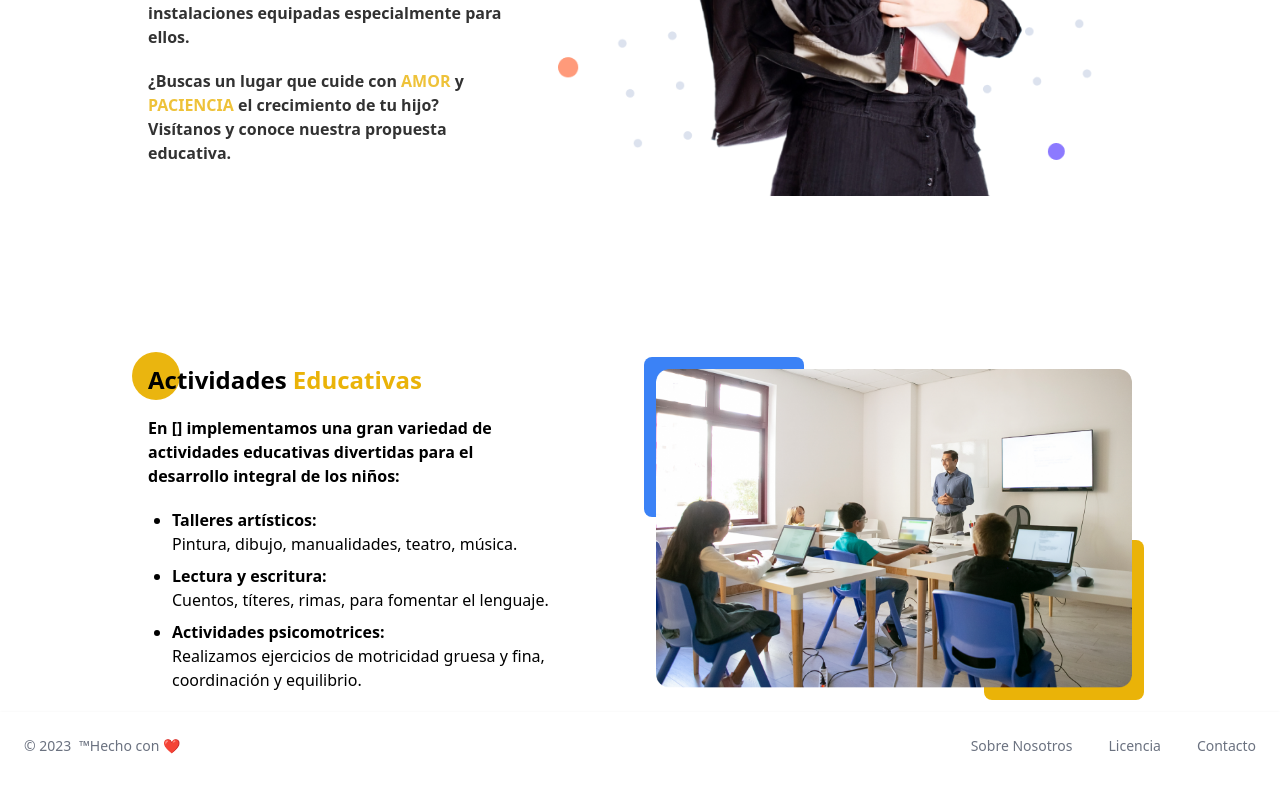
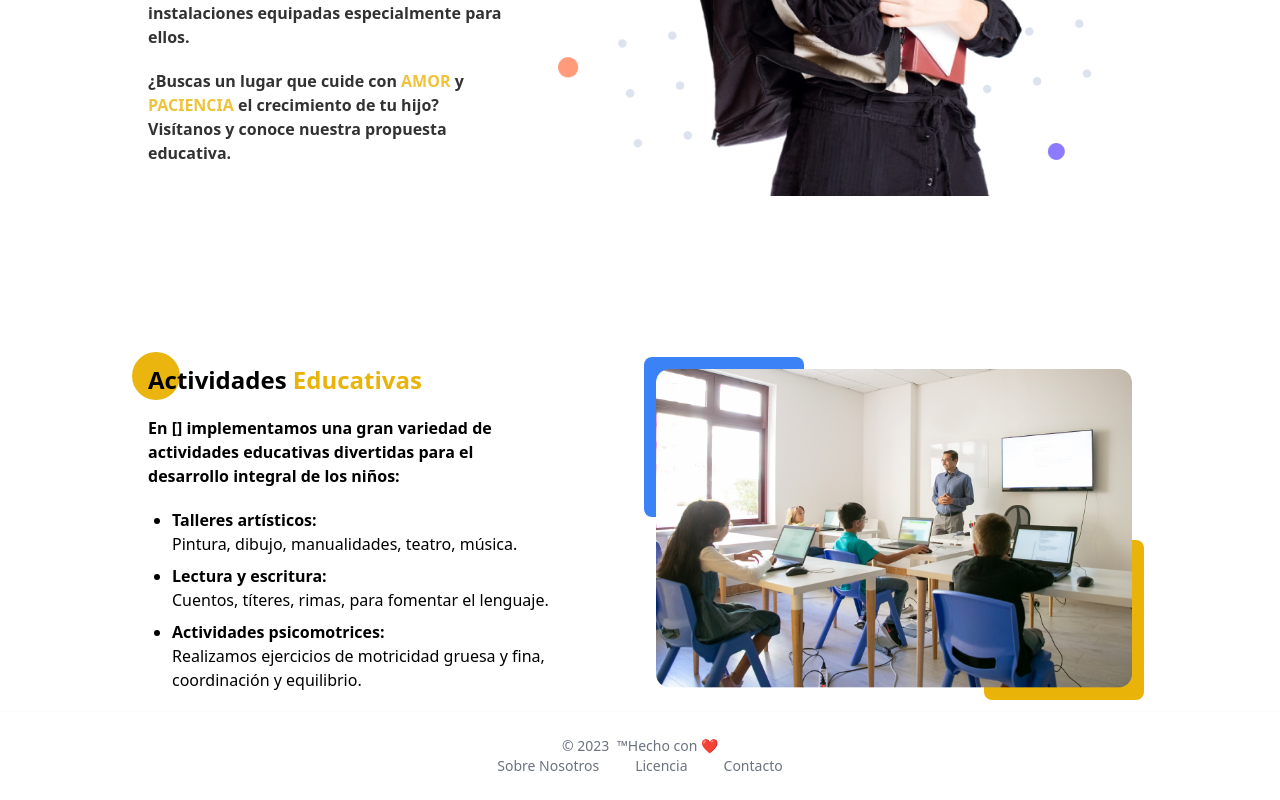
Before and after one commit to wolfsoul01/Frontend-Guarder-a-, a React (Vite) app: page / in a window 1280 px wide. Shown: the part 1384-2184 px from the top of the page. Built offline with nearby package versions, Linux system fonts and the light colour scheme.

Commit message:
Soluton bug responsi footer in big scream

```diff
--- a/src/components/Footer.jsx
+++ b/src/components/Footer.jsx
@@ -1,25 +1,16 @@
+import { Footer } from 'flowbite-react'
 
-import { Footer } from 'flowbite-react';
-
-export default function DefaultFooter() {
+export default function DefaultFooter () {
   return (
     <Footer container className='rounded-none '>
-      <Footer.Copyright
-        by=" ™Hecho con ❤️ "
-        href="#"
-        year={2023}
-      />
-      <Footer.LinkGroup className='flex gap-x-3'>
-        <Footer.Link href="#">
-          Sobre Nosotros
-        </Footer.Link>
-        <Footer.Link href="#">
-          Licencia
-        </Footer.Link>
-        <Footer.Link href="#">
-          Contacto
-        </Footer.Link>
-      </Footer.LinkGroup>
-    </Footer>
+        <footer className='max-w-7xl mx-auto'>
+        <Footer.Copyright by=' ™Hecho con ❤️ ' href='#' year={2023} />
+        <Footer.LinkGroup className='flex gap-x-3'>
+          <Footer.Link href='#'>Sobre Nosotros</Footer.Link>
+          <Footer.Link href='#'>Licencia</Footer.Link>
+          <Footer.Link href='#'>Contacto</Footer.Link>
+        </Footer.LinkGroup>
+    </footer>
+      </Footer>
   )
 }
```
